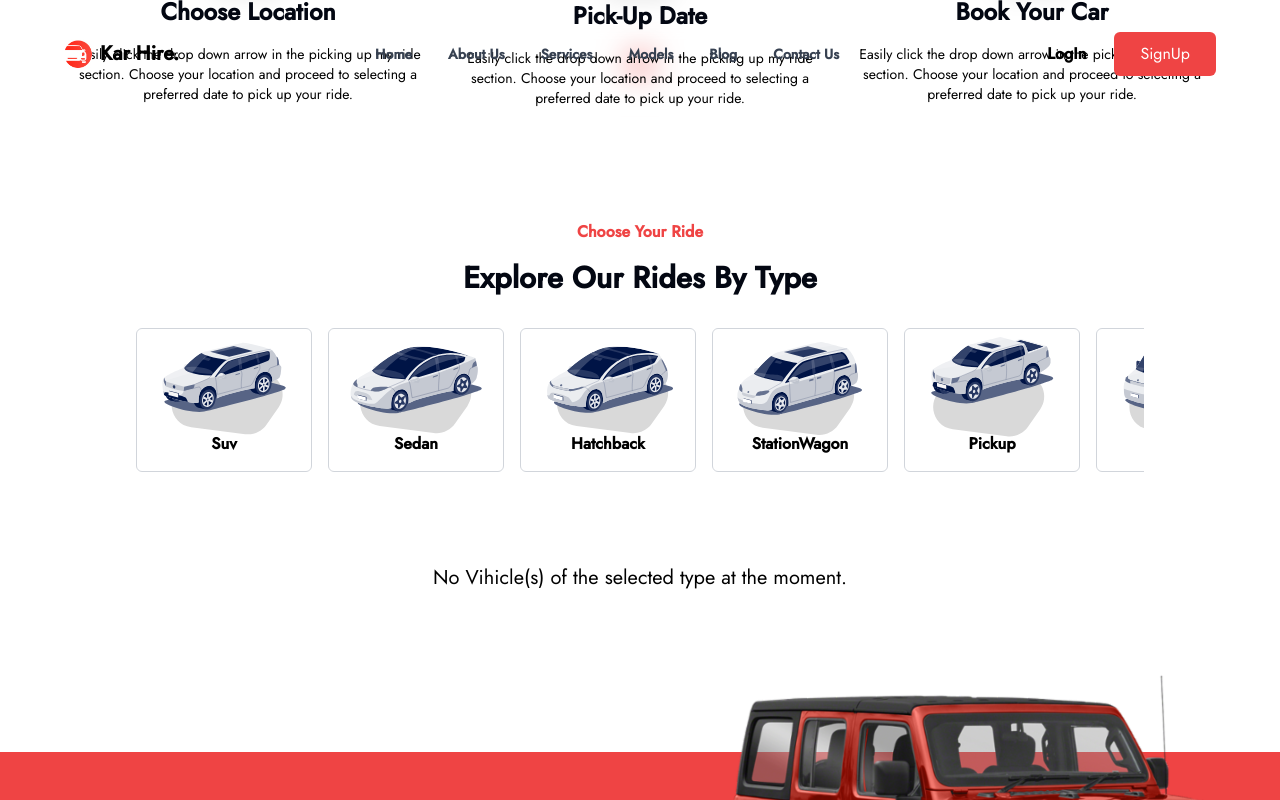
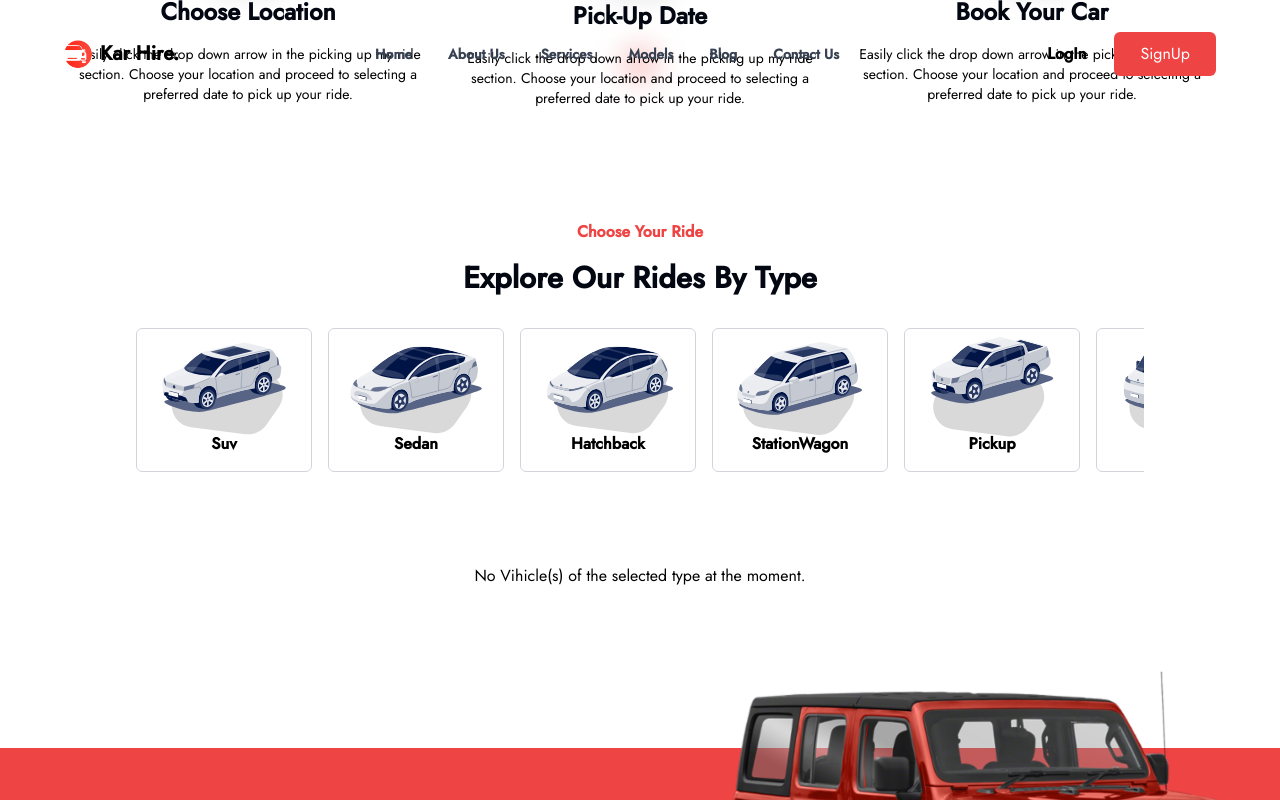
Before and after one commit to njau58/kar-hire, a React (Vite) app: page / in a window 1280 px wide. Both pictures are taken after a click on the link "Hatchback". Shown: the part 994-1794 px from the top of the page. Built offline with nearby package versions, Linux system fonts and the light colour scheme.

Commit message:
filter by type

```diff
--- a/src/components/Portifolio/index.tsx
+++ b/src/components/Portifolio/index.tsx
@@ -105,7 +105,7 @@ const Portifolio: React.FC = () => {
             <div className=" col-span-3 text-center w-full h-full  mx-auto
             mb-16   max-w-6xl">
 
-              <p className="text-center text-xl">No Vihicle(s) of the selected type at the moment.</p>
+              <p className="text-center ">No Vihicle(s) of the selected type at the moment.</p>
 
 
             </div>
```
